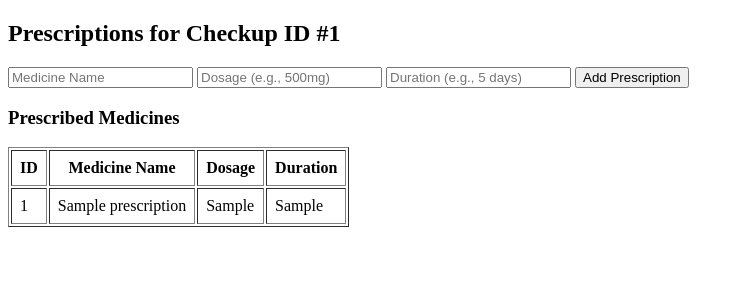
After one commit to Ishankalhe911/-clinic-management, a PHP site: page /prescriptions.php?checkup_id=1 in a window 1280 px wide. The commit adds this page. Shown: the top 300 px of the page, without its empty margins (0-744 px from the left). Run offline with PHP 8.4, Linux system fonts and the light colour scheme; tables that the repository leaves empty hold one stand-in row (values such as "Sample post").

Commit message:
Added full CRUD for Checkups + Prescriptions + Billing module

```diff
--- /dev/null
+++ b/checkups/prescriptions.php
@@ -0,0 +1,69 @@
+<?php
+// Show all PHP errors
+ini_set('display_errors', 1);
+error_reporting(E_ALL);
+
+// Connect to database
+include '../includes/db_connect.php';
+
+// Check if checkup_id is passed
+if (!isset($_GET['checkup_id'])) {
+    die("Missing checkup ID");
+}
+
+$checkup_id = $_GET['checkup_id'];
+
+// Handle form submission
+if ($_SERVER["REQUEST_METHOD"] === "POST") {
+    $medicine_name = $_POST['medicine_name'];
+    $dosage = $_POST['dosage'];
+    $duration = $_POST['duration'];
+
+    $sql = "INSERT INTO prescriptions (checkup_id, medicine_name, dosage, duration)
+            VALUES ('$checkup_id', '$medicine_name', '$dosage', '$duration')";
+
+    if (!mysqli_query($conn, $sql)) {
+        die("Error inserting prescription: " . mysqli_error($conn));
+    }
+}
+
+// Fetch prescriptions for the given checkup
+$result = mysqli_query($conn, "SELECT * FROM prescriptions WHERE checkup_id = $checkup_id");
+
+?>
+
+<!DOCTYPE html>
+<html>
+<head>
+    <title>Prescriptions</title>
+</head>
+<body>
+    <h2>Prescriptions for Checkup ID #<?= $checkup_id ?></h2>
+
+    <form method="POST">
+        <input type="text" name="medicine_name" placeholder="Medicine Name" required>
+        <input type="text" name="dosage" placeholder="Dosage (e.g., 500mg)" required>
+        <input type="text" name="duration" placeholder="Duration (e.g., 5 days)" required>
+        <button type="submit">Add Prescription</button>
+    </form>
+
+    <h3>Prescribed Medicines</h3>
+    <table border="1" cellpadding="8">
+        <tr>
+            <th>ID</th>
+            <th>Medicine Name</th>
+            <th>Dosage</th>
+            <th>Duration</th>
+        </tr>
+
+        <?php while ($row = mysqli_fetch_assoc($result)) { ?>
+            <tr>
+                <td><?= $row['id'] ?></td>
+                <td><?= $row['medicine_name'] ?></td>
+                <td><?= $row['dosage'] ?></td>
+                <td><?= $row['duration'] ?></td>
+            </tr>
+        <?php } ?>
+    </table>
+</body>
+</html>
```
Also changed, not shown: checkups/billing.php (added, +65 -0 lines), checkups/view_checkups.php (+7 -4 lines).
